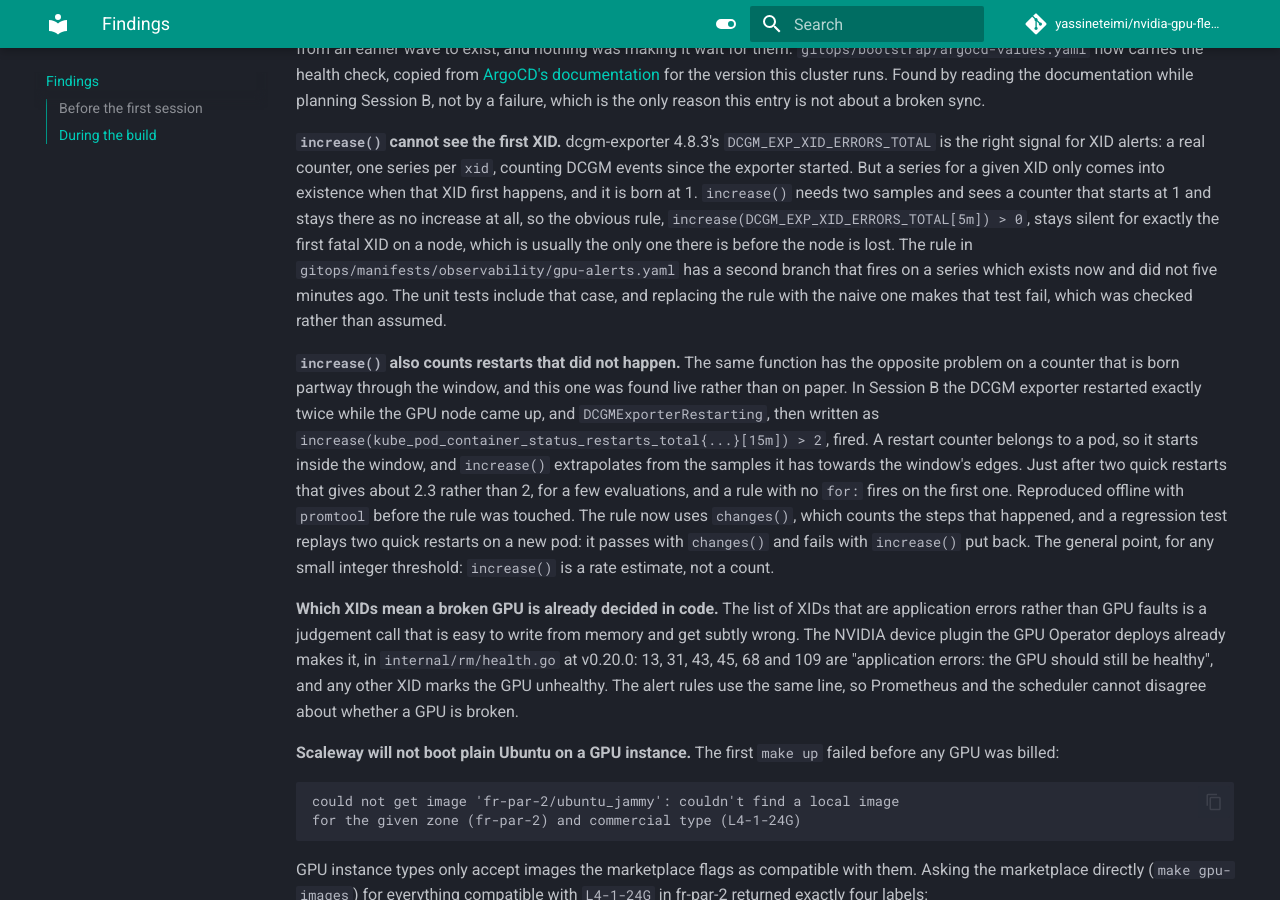
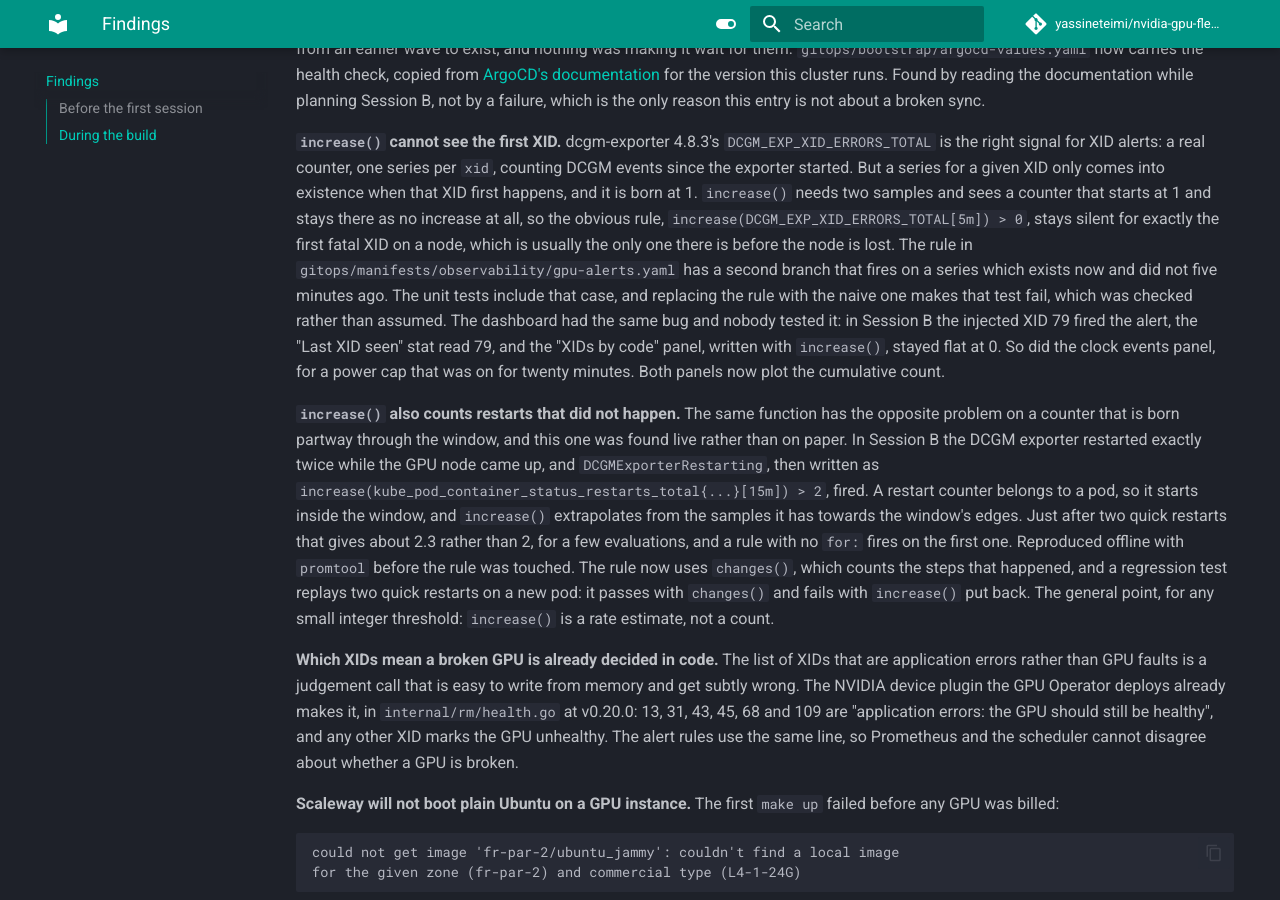
Before and after one commit to yassineteimi/nvidia-gpu-fleet-poc, an MkDocs documentation site: the page built from docs/findings.md, in a window 1280 px wide and 900 px high, scrolled down 1493 px. Built offline with MkDocs 1.6.1 and Material for MkDocs 9.7.7, drawn with Linux system fonts in a browser that asks for light colours; comment, search, counter and statistics services are not loaded.

Commit message:
Dashboard: plot XIDs and clock events as cumulative counts
increase() reads a counter series born at 1 as 0. In Session B the
injected XID 79 fired the alert but left the XIDs by code panel flat,
and a twenty-minute power cap never showed in the clock events panel.

```diff
--- a/docs/findings.md
+++ b/docs/findings.md
@@ -96,7 +96,11 @@
 lost. The rule in `gitops/manifests/observability/gpu-alerts.yaml` has a second
 branch that fires on a series which exists now and did not five minutes ago. The
 unit tests include that case, and replacing the rule with the naive one makes
-that test fail, which was checked rather than assumed.
+that test fail, which was checked rather than assumed. The dashboard had the same
+bug and nobody tested it: in Session B the injected XID 79 fired the alert, the
+"Last XID seen" stat read 79, and the "XIDs by code" panel, written with `increase()`,
+stayed flat at 0. So did the clock events panel, for a power cap that was on for twenty
+minutes. Both panels now plot the cumulative count.
 
 **`increase()` also counts restarts that did not happen.** The same function has the
 opposite problem on a counter that is born partway through the window, and this
```
Also changed, not shown: 1 other file.
